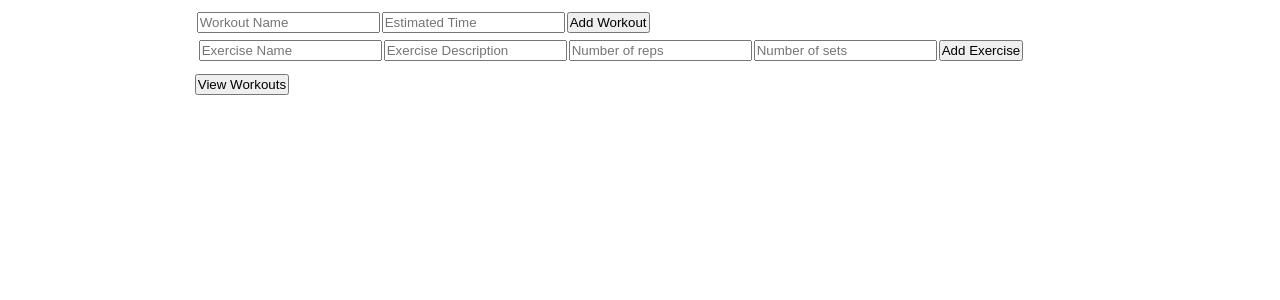
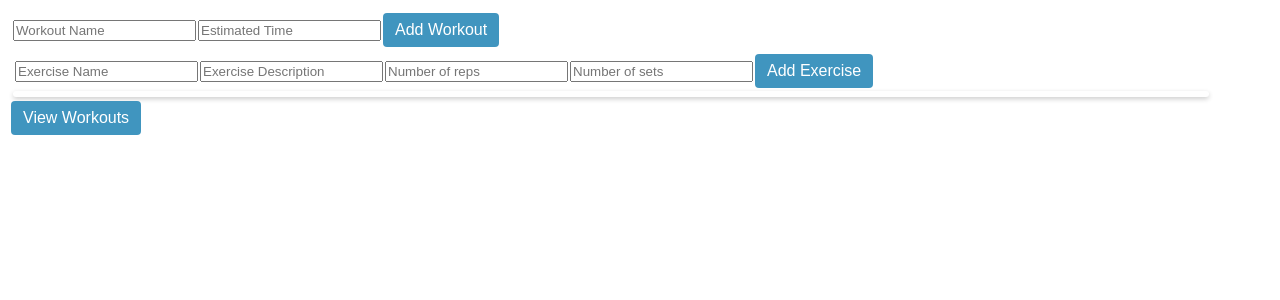
Before and after one commit to rlopez4042/WorkoutPlannerClient, a React (Create React App) app: page /#/ in a window 1280 px wide. Shown: the top 300 px of the page. Built offline with nearby package versions, Linux system fonts and the light colour scheme.

Commit message:
started edditing index.css and finding the elements to add classNames to.

```diff
--- a/src/App.js
+++ b/src/App.js
@@ -1,8 +1,8 @@
 import React, { useState, useEffect } from 'react';
-import Form from './components/Form'
+import Form from './components/form'
 import { Route, Link, Routes, Navigate } from 'react-router-dom';
-import Workout from './components/Workout'
-import Exercise from './components/Exercise';
+import Workout from './components/workout'
+import Exercise from './components/exercise';
 
 
 
--- a/src/components/exercise.js
+++ b/src/components/exercise.js
@@ -48,10 +48,10 @@ function Exercise({workoutToEdit}) {
                 <input onChange={handleChange} value={exercises.description} name="description" placeholder="Exercise Description"/>
                 <input onChange={handleChange} value={exercises.reps} name="reps" placeholder="Number of reps"/>
                 <input onChange={handleChange} value={exercises.sets} name="sets" placeholder="Number of sets"/>
-                <button type="Submit">Add Exercise</button>
+                <button className='btn' type="Submit">Add Exercise</button >
             </form>
-            <div>
-                <ul>
+            <div className='card card-shadow '>
+                <ul className=''>
                     {workout.name ? ( <ExerciseDetail workout={workout} /> ) : null }
                 </ul>
             </div>
--- a/src/components/form.js
+++ b/src/components/form.js
@@ -1,6 +1,6 @@
 import React from 'react';
 import {useState} from 'react'
-import Exercise from './Exercise'
+import Exercise from './exercise'
 
 function Form() {
 
@@ -65,8 +65,8 @@ function Form() {
         <div key={index}>
           <h4>{workout.name}</h4>
           <p>{workout.duration}</p>
-          <button onClick={editWorkout} value={workout._id}>Edit Workout</button>
-          <button onClick={deleteWorkout} value={workout._id}>Delete Workout</button>
+          <button className='btn' onClick={editWorkout} value={workout._id}>Edit Workout</button>
+          <button className='btn' onClick={deleteWorkout} value={workout._id}>Delete Workout</button>
           {workout.exercises.map((exercise, i) => {
             return (
             <div key={i}>
@@ -87,11 +87,11 @@ function Form() {
       <form onSubmit={handleSubmit}>
           <input onChange={handleChange} value={workout.name} name="name" placeholder="Workout Name"/>
           <input onChange={handleChange} value={workout.duration} name="duration" placeholder="Estimated Time"/>
-          <button type="Submit">Add Workout</button>
+          <button className='btn' type="Submit">Add Workout</button>
         </form>
         {/* { toggleDisplay ? ( <Exercise /> ) : null  } */}
         <Exercise workoutToEdit={workoutToEdit}/>
-        <button onClick={handleClick}>View Workouts</button>
+        <button className='btn' onClick={handleClick}>View Workouts</button>
         {workoutList}
     </>
     );
--- a/src/index.css
+++ b/src/index.css
@@ -2,26 +2,115 @@
   font-family: Arial, Helvetica, sans-serif;
   box-sizing: border-box;
   list-style: disc;
+  --padding: 1rem;
+  --color: hsl(200, 50%, 50%);
+  --hover: hsl(200, 50%, 60%);
+  --outline-hover: hsl(200, 50%, 90%);
   padding: 1px;
   margin: 1px;
 }
-
+/*
 main{
   margin: 0 auto;
   max-width:900px;
-}
+} */
 
 body {
   width: 95vw;
   height: 97vh;
 }
-li, p{
-  list-style:square outside none;
-  font-size:1.5rem;
+
+.results-grid {
+  display: grid;
+  grid-template-columns: repeat(auto-fill, minmax(300px, 1fr));
+  gap: 1rem;
+  align-items: flex-start;
+}
+
+.card {
+  background: white;
+  border: 1px solid #777;
+  border-radius: .25rem;
+  overflow: hidden;
+}
+
+.card.card-shadow {
+  border: none;
+  box-shadow: 0 2px 5px 0 rgba(0, 0,  0, .2);
+}
+
+.card-header {
+  font-size: 1.5rem;
+  margin-bottom: .5rem;
+  padding: var(--padding);
+  padding-bottom: 0;
+}
+
+.card-header.card-image {
+  overflow: hidden;
+  padding: 0;
+}
+
+.card-header.card-image  > img {
+  display: block;
+  width: 100%;
+  max-height: 200px;
+  aspect-ratio: 16 / 9;
+  object-fit: cover;
+  object-position: center;
+  transition: 200ms transform ease-in-out;
+}
+
+.card:hover > .card-header.card-image > img {
+  transform: scale(1.025);
+}
+
+.card-body {
+  font-size: .9rem;
+  padding: 0 var(--padding);
+}
+
+.card-footer {
+  margin-top: 1rem;
+  padding: var(--padding);
+  padding-top: 0;
+}
+
+.btn {
+  background: var(--color);
+  color: white;
+  border: none;
+  font-size: 1rem;
+  padding: .5em .75em;
+  border-radius: .25em;
+  cursor: pointer;
+}
+
+.btn:hover, .btn:focus {
+  background: var(--hover);
+}
+
+.btn.btn-outline {
+  background: none;
+  border: 1px solid var(--color);
+  color: var(--color);
+}
+
+.btn.btn-outline:hover, .btn.btn.btn-outline:focus {
+  background: var(--outline-hover);
+}
+
+.tn + .btn {
+  margin-left: .25rem;
+}
+
+li, p {
+  list-style: none;
+  /* font-size:1.5rem; */
   padding-left:2rem;
 }
 
-h5{
+/* h5{
   font-size:1.8rem;
   color:rgb(235, 66, 66);
 }
@@ -29,16 +118,18 @@ h5{
 h4{
   font-size:2.5rem;
   text-decoration: underline;
-}
+} */
 
-.App {
+/* .App {
   display: grid;
   /* grid-template-columns: 30% 70%;
-  grid-template-rows: 10% 90%; */
-}
-span{
+  grid-template-rows: 10% 90%;
+}*/
+
+/* span{
   font-weight: 900;
-}
+} */
+
 /* div {
   border: none;
   width: 100%;
```
